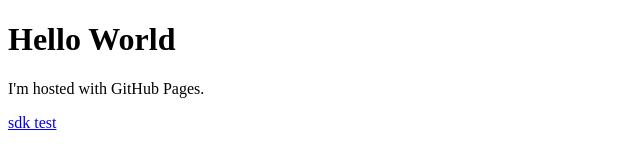
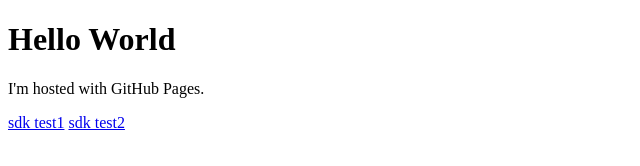
Before and after one commit to yuwenhongwei/yuwenhongwei.github.io, a plain HTML site: page index.html in a window 1280 px wide. Shown: the full height of the page, 0-640 px from the left. Drawn offline with Linux system fonts and the light colour scheme.

Commit message:
add new super link
add new super link

```diff
--- a/index.html
+++ b/index.html
@@ -3,6 +3,7 @@
 <body>
 <h1>Hello World</h1>
 <p>I'm hosted with GitHub Pages.</p>
-<a href="http://m.nuomi.com/bj/deal/594x1nqw?paramJSONStr=%7B%22target%22%3A%22DealDetailFragment%22%2C%22key_detail_dealid%22%3A%223938080%22%2C%22ldata%22%3A%22%22%2C%22qid%22%3A%22%22%2C%22resid%22%3A%2203%22%2C%22scr_channel%22%3A%22kuang_search%22%7D&cid=002521">sdk test</a>
+<a href="http://m.nuomi.com/bj/deal/594x1nqw?paramJSONStr=%7B%22target%22%3A%22DealDetailFragment%22%2C%22key_detail_dealid%22%3A%223938080%22%2C%22ldata%22%3A%22%22%2C%22qid%22%3A%22%22%2C%22resid%22%3A%2203%22%2C%22scr_channel%22%3A%22kuang_search%22%7D&cid=002521">sdk test1</a>
+<a href="http://m.nuomi.com/bj/deal/r98g6ci1?paramJSONStr=%7B%22target%22%3A%22DealDetailFragment%22%2C%22key_detail_dealid%22%3A%22868078%22%2C%22ldata%22%3A%22%22%2C%22qid%22%3A%22%22%2C%22resid%22%3A%2203%22%2C%22scr_channel%22%3A%22kuang_search%22%7D&cid=002521">sdk test2</a>
 </body>
 </html>
```
